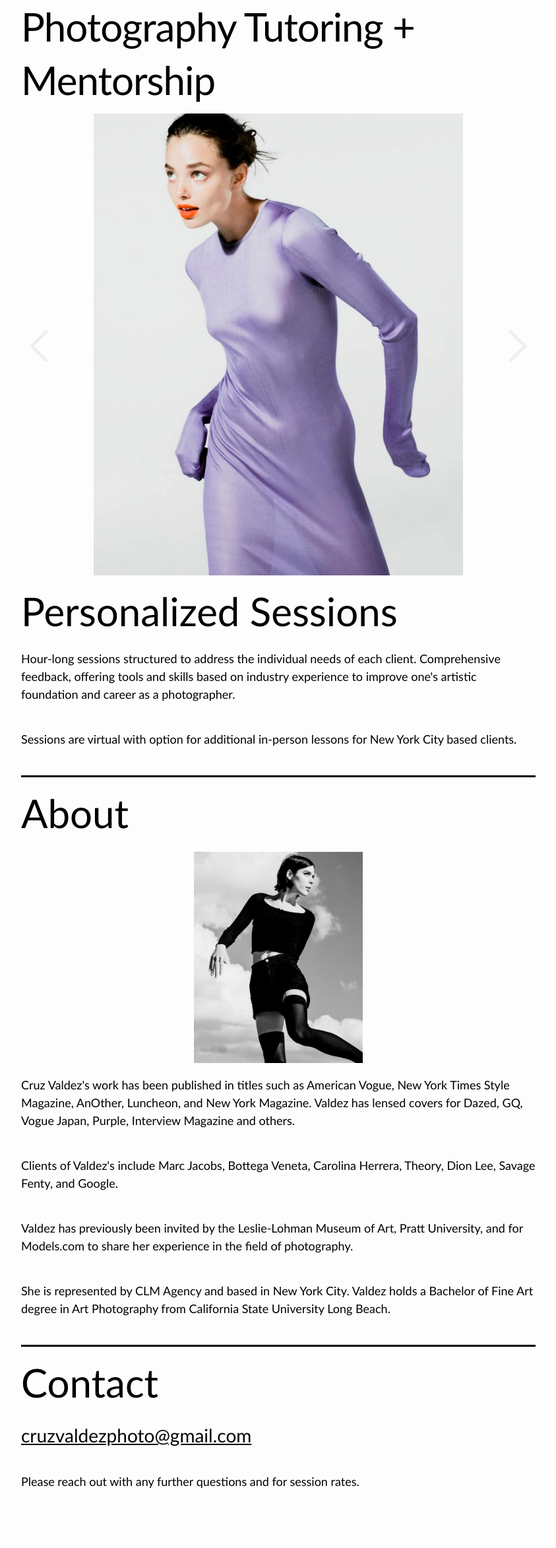
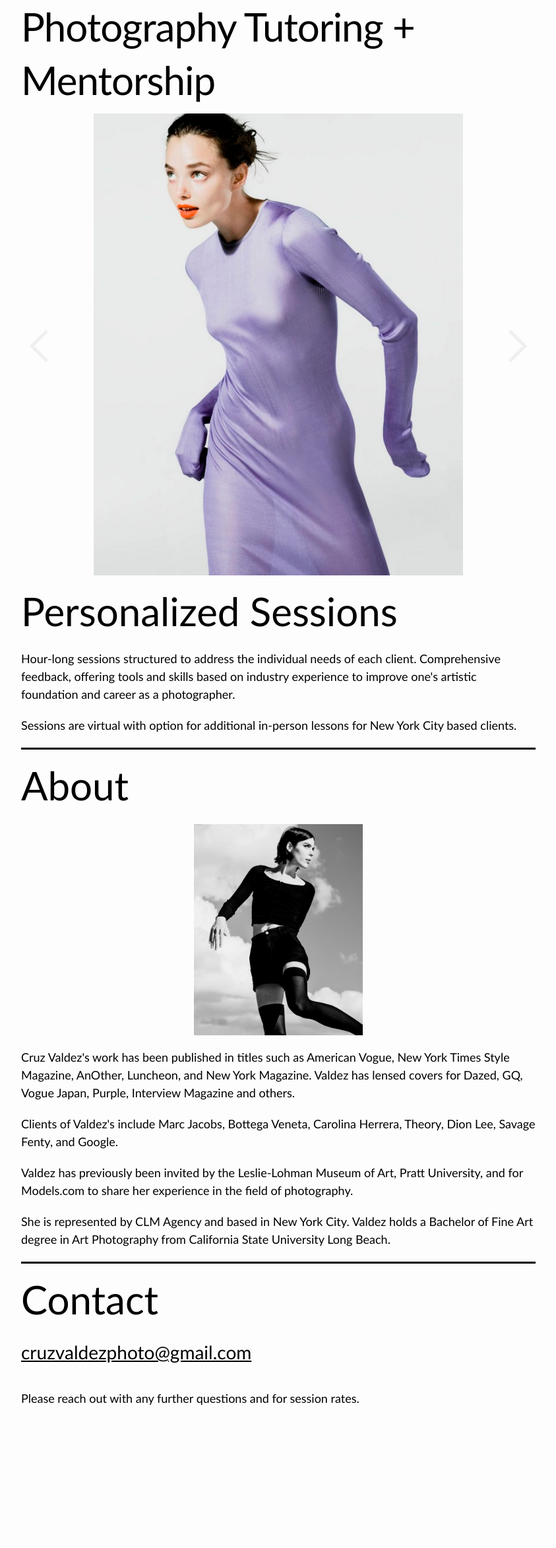
Before and after one commit to maybesheforgot/ccvtutor, a Jekyll site: the page built from index.markdown, in a window 1280 px wide. Shown: the whole page at 66% size, without its empty margins (218-1061 px from the left). Built offline with Jekyll 4.4.1, drawn with Linux system fonts in a browser that asks for light colours; after the commit the page ends 2163 px from its top, so only the background shows below that.

Commit message:
tweaked <p> padding

```diff
--- a/_includes/about.html
+++ b/_includes/about.html
@@ -2,11 +2,7 @@
 <h2>About</h2>
 <center><img src="uploads/sp.jpg" style="width:256px; height: 320px; padding-bottom: 20px;"></img></center>
 <p>Cruz Valdez's work has been published in titles such as American Vogue, New York Times Style Magazine, AnOther, Luncheon, and New York Magazine. Valdez has lensed covers for Dazed, GQ, Vogue Japan, Purple, Interview Magazine and others.</p>
-<br>
 <p>Clients of Valdez's include Marc Jacobs, Bottega Veneta, Carolina Herrera, Theory, Dion Lee, Savage Fenty, and Google.</p>
-<br>
 <p>Valdez has previously been invited by the Leslie-Lohman Museum of Art, Pratt University, and for Models.com to share her experience in the field of photography.</p>
-<br>
 <p>She is represented by CLM Agency and based in New York City. Valdez holds a Bachelor of Fine Art degree in Art Photography from California State University Long Beach.</p>
-<br>
 </div>
--- a/_includes/contact.html
+++ b/_includes/contact.html
@@ -1,10 +1,7 @@
 <div class="contact">
  <h2>Contact</h2>
-
 <a href="mailto:cruzvaldezphoto@gmail.com">cruzvaldezphoto@gmail.com</a>
 <br>
 <br>
 <p>Please reach out with any further questions and for session rates.</p>
-<br>
-<br>
 </div>
--- a/_includes/tutoring.html
+++ b/_includes/tutoring.html
@@ -1,7 +1,5 @@
 <div class="tutoring">
 <h2>Personalized Sessions</h2>
 <p>Hour-long sessions structured to address the individual needs of each client. Comprehensive feedback, offering tools and skills based on industry experience to improve one's artistic foundation and career as a photographer.</p>
-<br>
 <p>Sessions are virtual with option for additional in-person lessons for New York City based clients.</p>
-<br>
 </div>
--- a/_sass/minima/_base.scss
+++ b/_sass/minima/_base.scss
@@ -102,6 +102,7 @@ h1, h2, h3, h4, h5, h6 {
 
 p {
     font-size: 18px;
+    padding-bottom: 15px;
 }
 
 
```
